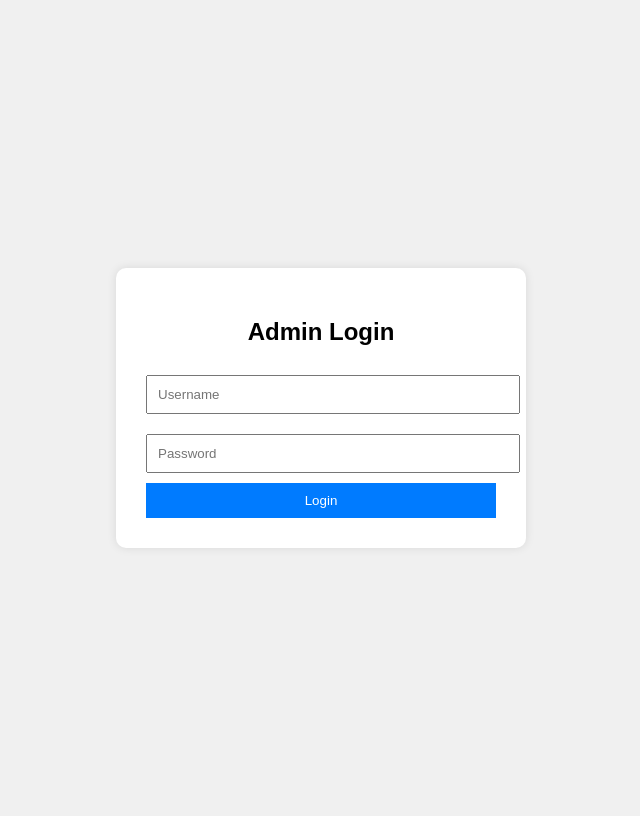
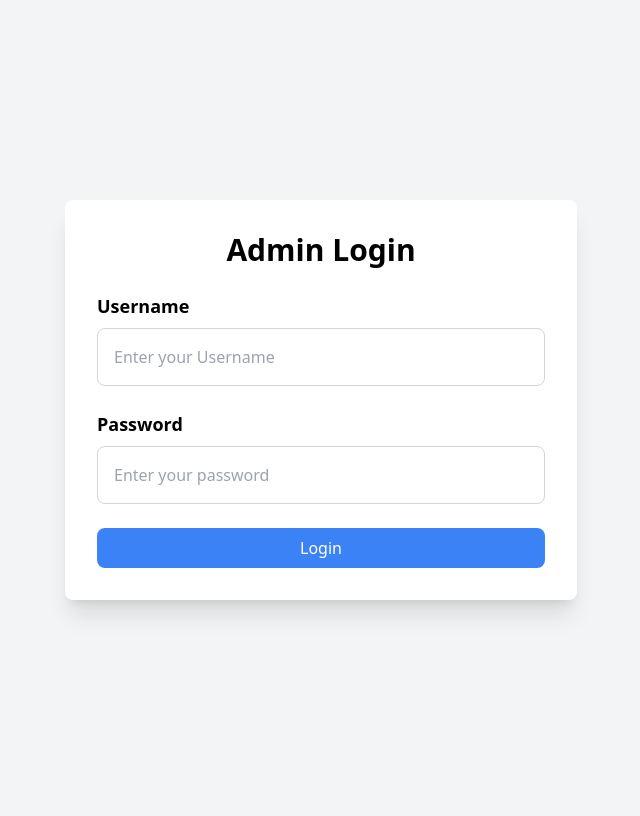
Before and after one commit to Saminu3110c/attendance-system, a PHP site: page /login.php in a window 1280 px wide. Shown: the whole page, without its empty margins (319-959 px from the left). After the commit the page ends 615 px from the top, so only its background shows below. Run offline with PHP 8.4, Linux system fonts and the light colour scheme; some libraries are stand-ins or nearby versions.

Commit message:
In progress

```diff
--- a/login.php
+++ b/login.php
@@ -14,11 +14,11 @@ if ($_SERVER['REQUEST_METHOD'] == 'POST') {
 
     if ($user && password_verify($password, $user['password'])) {
         $_SESSION['user'] = $user;
-        $_SESSION['success'] = "Welcome back, {$user['username']}!";
+        $_SESSION['success'] = "<h2 align = 'center'>Welcome back, {$user['username']}!</h2>";
         header("Location: admin.php");
         exit;
     } else {
-        $_SESSION['error'] = "Invalid username or password!";
+        $_SESSION['error'] = "<h2 align = 'center'>Invalid username or password!</h2>";
         header("Location: login.php");
         exit;
     }
@@ -27,23 +27,15 @@ if ($_SERVER['REQUEST_METHOD'] == 'POST') {
 
 <!DOCTYPE html>
 <html lang="en">
+
 <head>
     <title>Admin Login</title>
-    <style>
-        body { font-family: Arial; background: #f0f0f0; display: flex; justify-content: center; align-items: center; height: 100vh; }
-        .login-box { background: white; padding: 30px; border-radius: 10px; box-shadow: 0 0 10px rgba(0,0,0,0.1); width: 350px; }
-        .login-box h2 { text-align: center; }
-        .login-box input { width: 100%; padding: 10px; margin: 10px 0}
-        .login-box button { width: 100%; padding: 10px; background: #007bff; border: none; color: white; }
-        .alert { padding: 10px; margin-bottom: 10px; border-radius: 5px; }
-        .success { background: #d4edda; color: #155724; }
-        .error { background: #f8d7da; color: #721c24; }
-    </style>
+    <script src="https://cdn.tailwindcss.com"></script>
 </head>
-<body>
-    <div class="login-box">
-        <h2>Admin Login</h2>
 
+<body class="bg-gray-100 flex justify-center items-center h-screen">
+    <div class="bg-white shadow-xl rounded-lg p-8 max-w-lg w-full">
+        <h2 class="text-3xl font-bold text-center mb-6">Admin Login</h2>
         <?php
         if (isset($_SESSION['success'])) {
             echo "<div class='alert success'>{$_SESSION['success']}</div>";
@@ -55,11 +47,23 @@ if ($_SERVER['REQUEST_METHOD'] == 'POST') {
         }
         ?>
 
-        <form method="POST">
-            <input type="text" name="username" placeholder="Username" required>
-            <input type="password" name="password" placeholder="Password" required>
-            <button type="submit">Login</button>
+        <form id="loginForm" method="POST">
+            <div class="mb-6">
+                <label for="username" class="block text-lg font-semibold mb-2">Username</label>
+                <input type="text" id="username" name="username" required placeholder="Enter your Username"
+                    class="w-full p-4 rounded-lg border border-gray-300 focus:ring-2 focus:ring-blue-400 focus:outline-none">
+            </div>
+            <div class="mb-6">
+                <label for="password" class="block text-lg font-semibold mb-2">Password</label>
+                <input type="password" id="password" name="password" required placeholder="Enter your password"
+                    class="w-full p-4 rounded-lg border border-gray-300 focus:ring-2 focus:ring-blue-400 focus:outline-none">
+            </div>
+            <button type="submit" id="submitBtn" class="bg-blue-500 hover:bg-blue-600 text-white py-2 px-6 rounded-lg w-full">
+                Login
+            </button>
         </form>
+
     </div>
 </body>
+
 </html>
```
Also changed, not shown: edit_student.php (+13 -0 lines), verify.php (+80 -16 lines).
